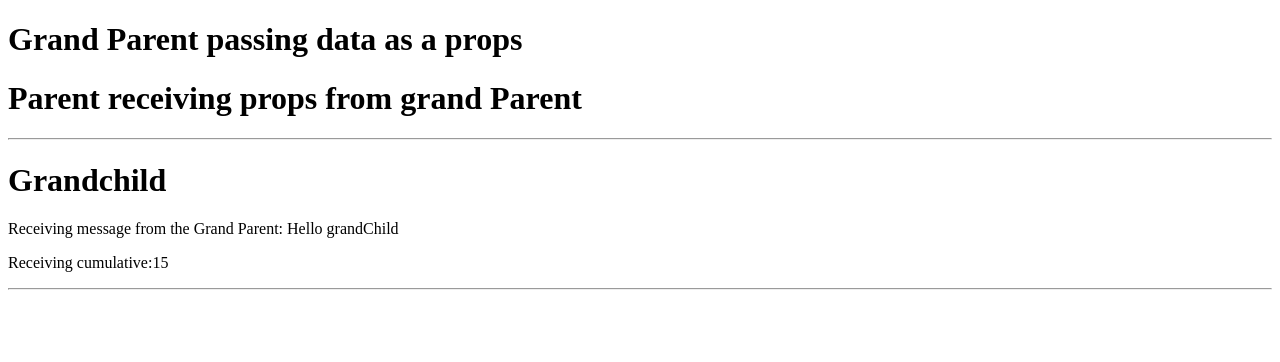
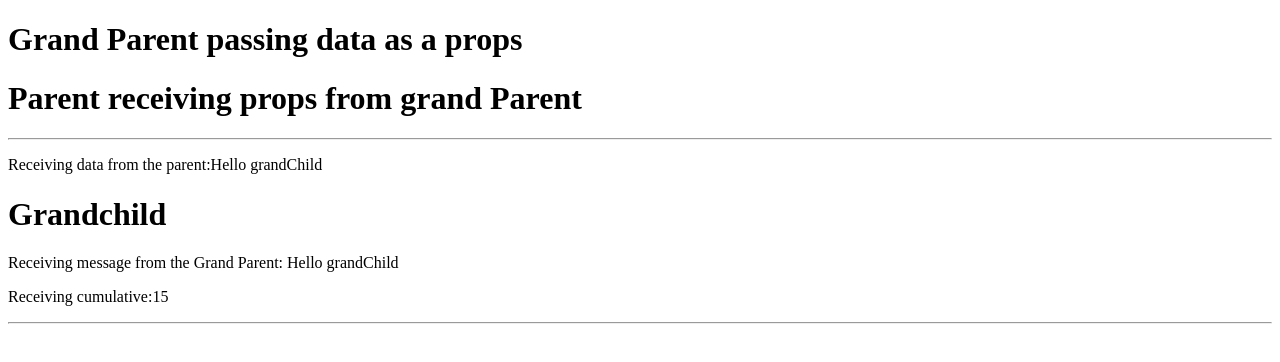
Before and after one commit to KumaranMba/react-exercises, a React (Vite) app: page / in a window 1280 px wide. Shown: the top 362 px of the page. Built offline with nearby package versions, Linux system fonts and the light colour scheme.

Commit message:
using context passing data from parent to child

```diff
--- a/src/App.jsx
+++ b/src/App.jsx
@@ -1,21 +1,22 @@
-import React, {useState } from 'react';
+import React, { createContext, useState } from 'react';
 import Children from './Components/Children';
 
+const Messagecontext = createContext();
 
 function App() {
     const [message,setMessage] = useState('Hello grandChild');
     const [coins,setCoins] = useState([1,2,3,4,5]);
 
-    let boolean = (true+true) * (true+true) -1;
-    console.log(boolean);
-
   return (
     <div>
          <h1>Grand Parent passing data as a props</h1>
-         <Children message={message} coins={coins}/>
+         <Messagecontext.Provider value={{message,coins}}>
+            <Children/>
+         </Messagecontext.Provider>
+
          <hr></hr>
     </div>
   )
 }
 
-export default App;
+export {App as default,Messagecontext};
--- a/src/Components/Children.jsx
+++ b/src/Components/Children.jsx
@@ -1,13 +1,23 @@
-import React from 'react';
+import React, { useContext } from 'react';
 import Grandchild from './Grandchild';
+import { Messagecontext } from '../App';
 
-function Children({message,coins}) {
+function Children() {
+  // const {message,coins} = useContext(Messagecontext);
+
   return (
-    <div>
-        <h1>Parent receiving props from grand Parent</h1>
-        <hr></hr>
-        <Grandchild message={message} coins={coins}/>
-    </div>
+      <Messagecontext.Consumer>
+        { (data) =>(
+        <div>
+          <h1>Parent receiving props from grand Parent</h1>
+          <hr></hr>
+          <p>Receiving data from the parent:{data.message} </p>
+          <Grandchild/>
+        </div>
+        )
+
+        }
+      </Messagecontext.Consumer>
   )
 }
 
--- a/src/Components/Grandchild.jsx
+++ b/src/Components/Grandchild.jsx
@@ -1,6 +1,10 @@
-import React from 'react';
+import React, { useContext } from 'react';
+import { Messagecontext } from '../App';
 
-function Grandchild({message,coins}) {
+function Grandchild() {
+
+  const{message,coins} = useContext(Messagecontext);
+
     const sum = () =>{
      return coins.reduce((prev,curr)=>(prev+curr),0)
     }
```
